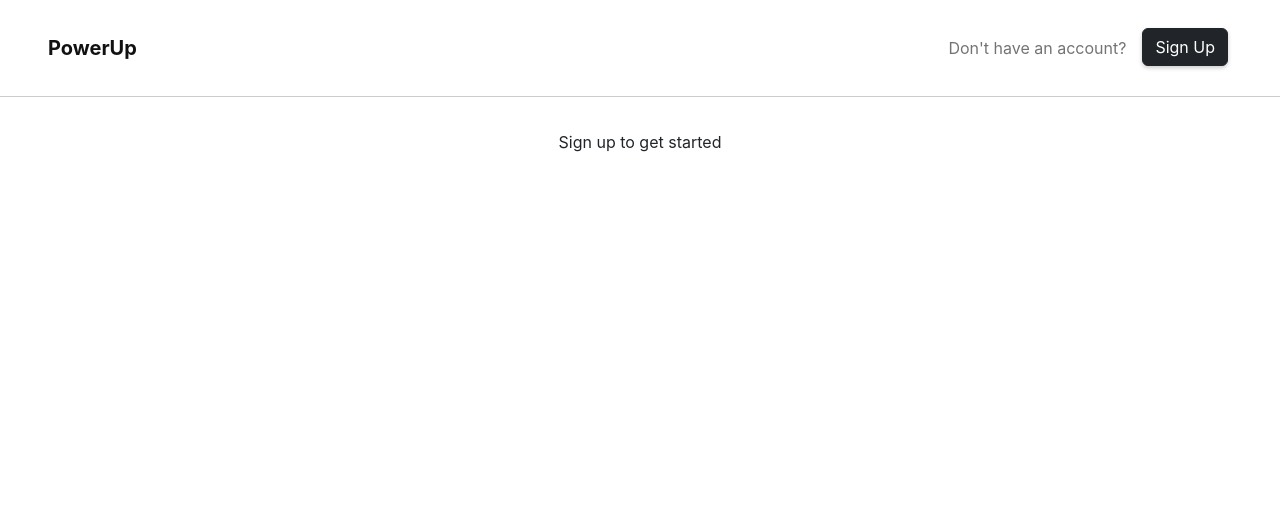
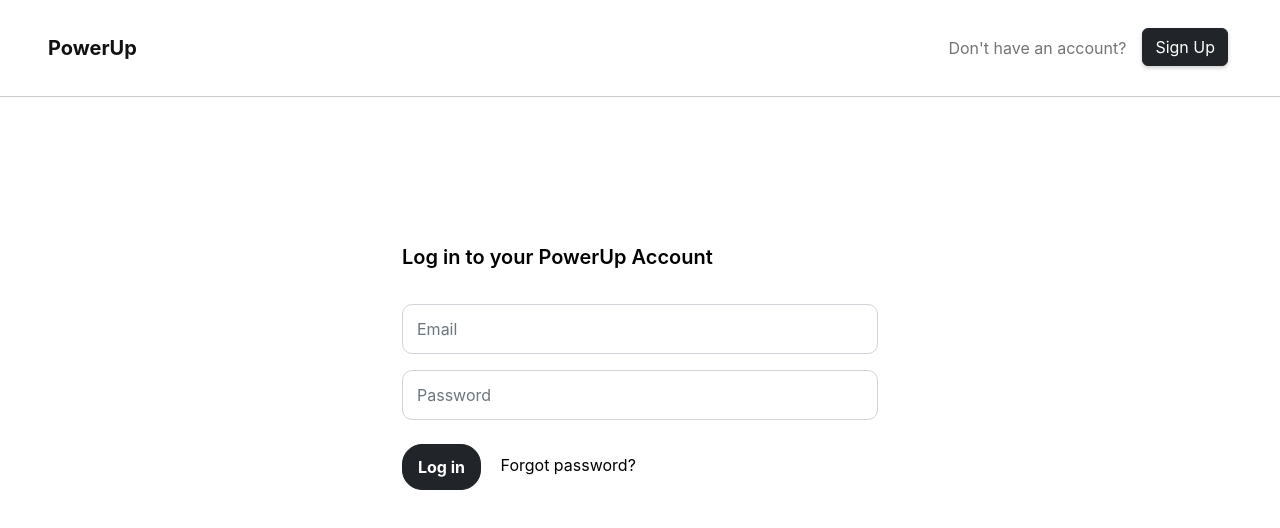
Before and after one commit to DanAdewole/Frontend, a plain HTML site: page login.html in a window 1280 px wide. Drawn offline with nearby package versions, Linux system fonts and the light colour scheme.

Commit message:
add complete login form

```diff
--- a/login.html
+++ b/login.html
@@ -24,7 +24,7 @@
       crossorigin="anonymous"
     />
 
-	<!-- external css -->
+    <!-- external css -->
     <link rel="stylesheet" href="./styles.css" />
 
     <title>Log In</title>
@@ -63,13 +63,46 @@
       </div>
     </nav>
 
-	<section id="header">
-		<div class="container header">
+    <section id="login-form" class="container header">
+      <div class="login-title">Log in to your PowerUp Account</div>
+      <form>
+        <div class="login-form">
+          <div class="mb-3">
+            <input
+              type="email"
+              class="form-control input-login"
+              id="input-email"
+              aria-describedby="emailHelp"
+              placeholder="Email"
+              required
+            />
+          </div>
+          <div class="mb-4">
+            <input
+              type="password"
+              class="form-control input-login"
+              id="input-password"
+              placeholder="Password"
+              required
+            />
+          </div>
+        </div>
+        <div class="mt-4">
+          <button id="sign-in-button" class="btn btn-dark login-button" type="button">
+            Log in
+          </button>
+          <span>
+            <a class="login-link" href="#">Forgot password?</a>
+          </span>
+        <!-- </div>
+        <div class="mt-4 d-flex flex-column flex-md-row align-items-center justify-content-md-between">
+          <button id="sign-in-button" class="btn btn-dark login-button mb-2 mb-md-0" type="button">
+            Log in
+          </button>
+          <a class="ms-0 ms-md-4 login-link" href="#">Forgot password?</a>
+        </div> -->
 
-		  <div class="#">
-			Sign up to get started
-		  </div>
-		</div>
-	  </section>
+      </form>
+    </section>
   </body>
 </html>
--- a/styles.css
+++ b/styles.css
@@ -129,6 +129,8 @@
   line-height: 1.2;
 }
 
+/* Sign Up Form */
+
 .hide-on-mobile {
   font-weight: 400;
   font-style: normal;
@@ -178,8 +180,18 @@
   width: 90%;
 }
 
+.row input[type="email"] {
+  padding: 10px 10px 10px 30px;
+  border: none;
+  border-radius: 5px;
+  background-color: #f5f5f5;
+  font-size: 13px;
+  width: 90%;
+}
+
 input:focus {
   outline: none;
+  color: #000000;
 }
 
 .label-text {
@@ -220,6 +232,51 @@
   padding-left: 30px;
 }
 
+/* LogIn Form */
+#login-form {
+  text-align: left;
+}
+
+.login-title {
+  margin-top: 7rem;
+  font-weight: 600;
+  font-family: "Inter-SemiBold", "Inter", sans-serif;
+  color: #000000;
+  font-size: 20px;
+  letter-spacing: 0px;
+}
+
+.login-form {
+  margin-top: 2rem;
+}
+
+.input-login {
+  border-radius: 10px;
+  padding: 12px 14px;
+}
+
+.input-login:focus {
+  box-shadow: none;
+}
+
+.login-button {
+  border-radius: 20px;
+  padding: 10px 15px;
+  font-weight: 700;
+  text-align: left;
+}
+
+.login-link {
+  color: #000000;
+  font-size: 16px;
+  line-height: 1.2;
+  padding-left: 15px;
+}
+
+.login-link:hover {
+  color: #666666;
+}
+
 @media (min-width: 1200px) {
   .form-container {
     max-width: 700px;
@@ -230,11 +287,31 @@
   .form-container {
     max-width: 700px;
   }
+  /* #login-form {
+    max-width: 100px;
+  } */
 }
 
 @media (min-width: 776px) {
   .form-input {
     width: 300px;
+  }
+  #login-form {
+    max-width: 500px;
+  }
+}
+
+@media (max-width: 776px) {
+  #login-form {
+    max-width: 500px;
+    text-align: center;
+  }
+
+  .login-link {
+    display: block;
+    margin-top: 1rem;
+    padding-left: 0;
+    margin-left: 0; /* Remove left margin from "Forgot password?" link */
   }
 }
 
@@ -296,4 +373,8 @@
     width: 300px;
     margin-left: 18px;
   }
+  #login-form {
+    text-align: center;
+    max-width: 340px;
+  }
 }
```
